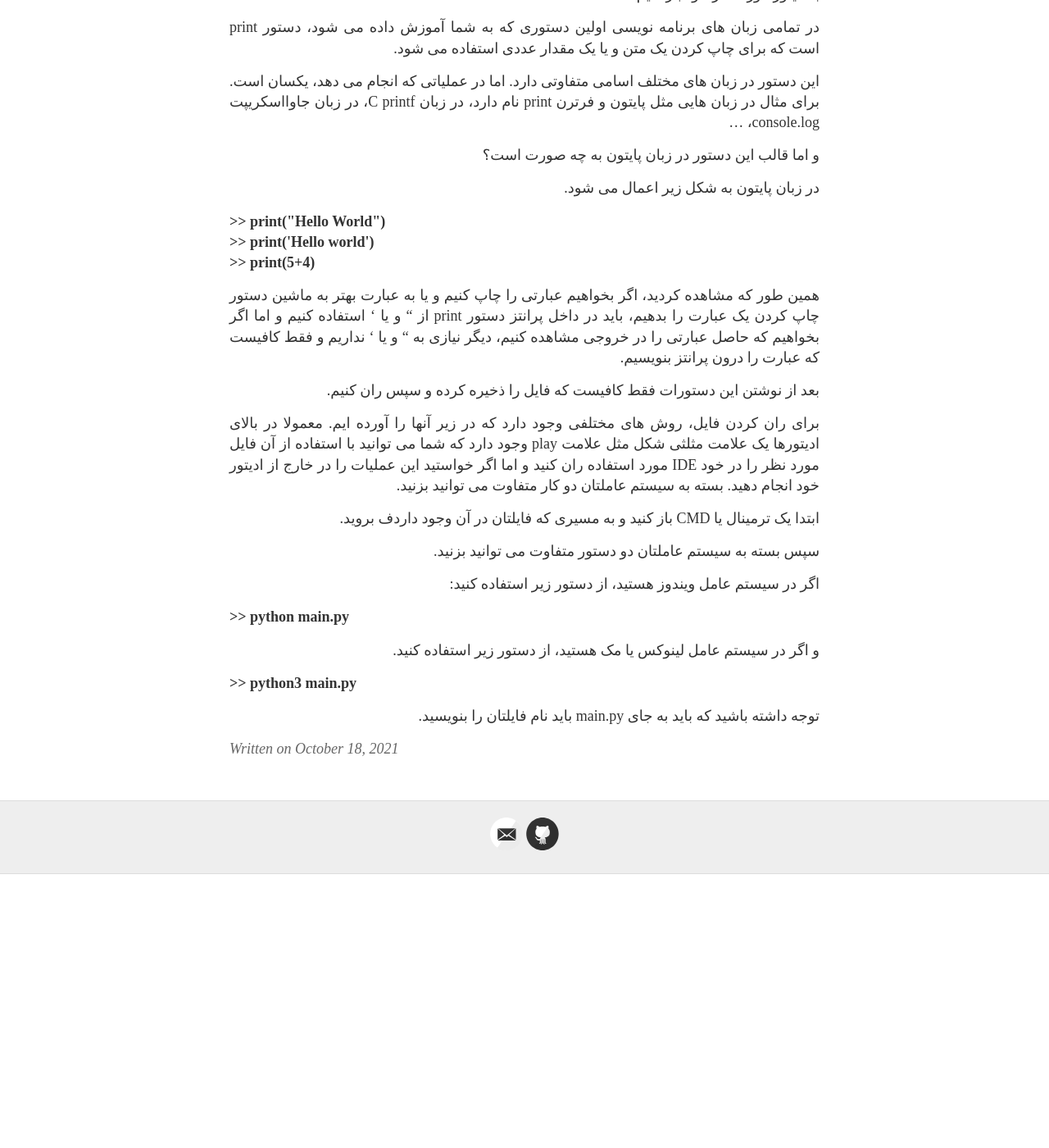
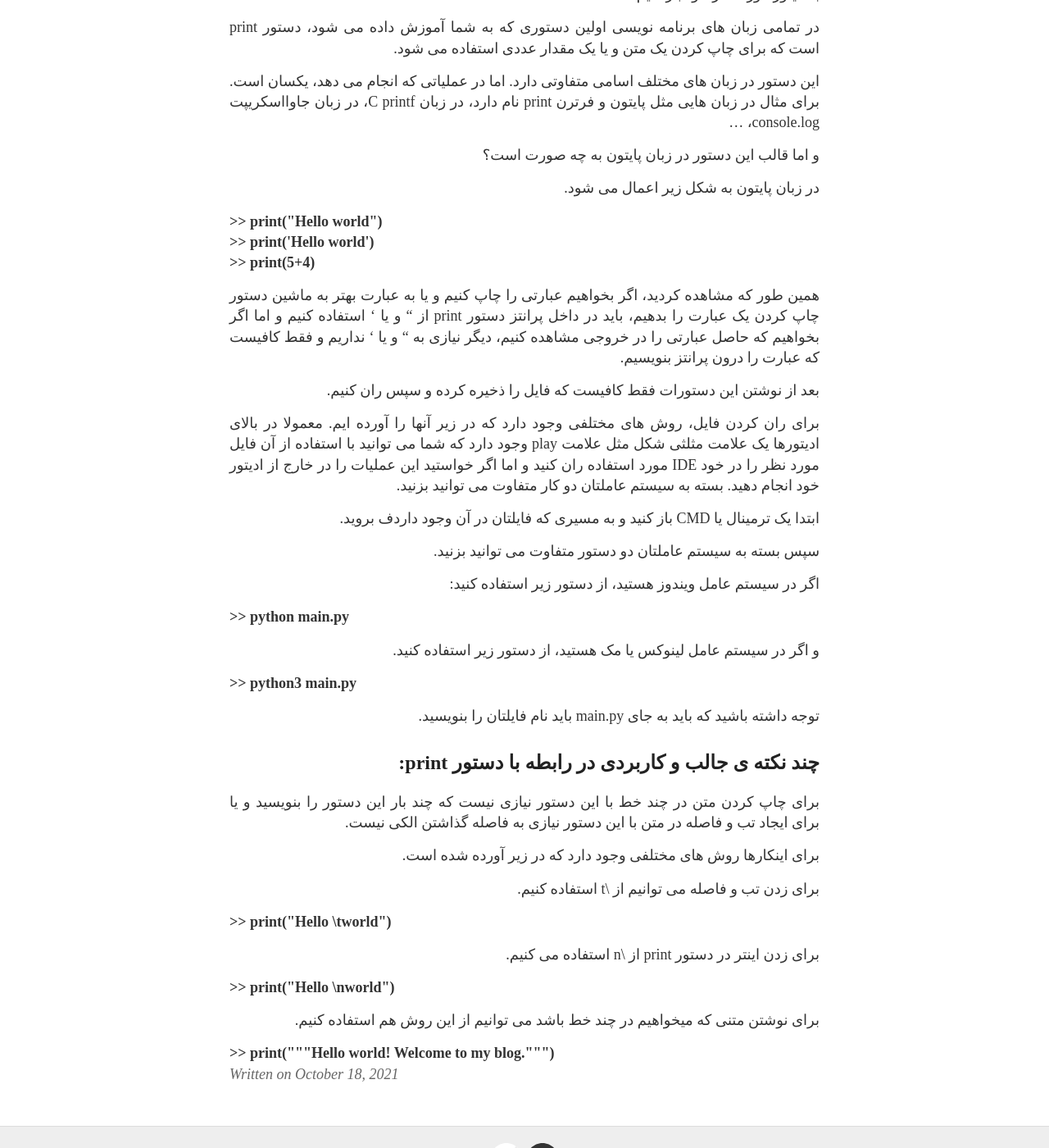
Before and after one commit to smhnaghavi/smhnaghavi.github.io, a Jekyll site: the page built from _posts/2021-10-18-Hello World.md, in a window 1280 px wide and 1400 px high, scrolled down 442 px. Shown: the whole window at 82% size. Built offline with Jekyll 4.4.1, drawn with Linux system fonts in a browser that asks for light colours; some web fonts are replaced; our own code applies the rules of GitHub Pages for plain Markdown files; before the commit the page ends 1508 px from its top, so only the background shows below that.

Commit message:
Update 2021-10-18-Hello World.md

```diff
--- a/_posts/2021-10-18-Hello World.md
+++ b/_posts/2021-10-18-Hello World.md
@@ -20,7 +20,7 @@
 در زبان پایتون به شکل زیر اعمال می شود.
 
 <div dir="ltr" style="font-weight: bold;">
-  >> print("Hello World")
+  >> print("Hello world")
 </div>
 
 <div dir="ltr" style="font-weight: bold;">
@@ -54,3 +54,28 @@
 </div>
 
 توجه داشته باشید که  باید به جای main.py باید نام فایلتان را بنویسید.
+
+## چند نکته ی جالب و کاربردی در رابطه با دستور print:
+
+برای چاپ کردن متن در چند خط با این دستور نیازی نیست که چند بار این دستور را بنویسید و یا برای ایجاد تب و فاصله در متن با این دستور نیازی به فاصله گذاشتن الکی نیست.
+
+برای اینکارها روش های مختلفی وجود دارد که در زیر آورده شده است.
+
+برای زدن تب و فاصله می توانیم از \t استفاده کنیم.
+
+<div dir="ltr" style="font-weight: bold;">
+  >> print("Hello \tworld")
+</div>
+
+برای زدن اینتر در دستور print از \n استفاده می کنیم.
+
+<div dir="ltr" style="font-weight: bold;">
+  >> print("Hello \nworld")
+</div>
+
+برای نوشتن متنی که میخواهیم در چند خط باشد می توانیم از این روش هم استفاده کنیم.
+
+<div dir="ltr" style="font-weight: bold;">
+  >> print("""Hello world!
+ Welcome to my blog.""")
+</div>
```
